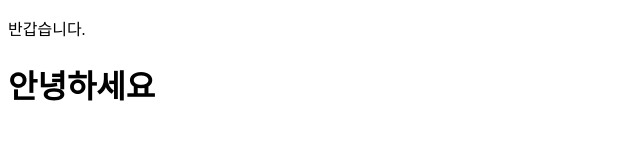
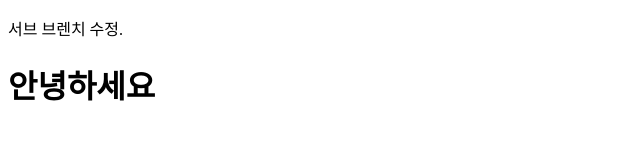
Before and after one commit to tubi55/merge, a plain HTML site: page index.html in a window 1280 px wide. Shown: the full height of the page, 0-640 px from the left. Drawn offline with Linux system fonts and the light colour scheme.

Commit message:
서브 브랜치 수정

```diff
--- a/index.html
+++ b/index.html
@@ -7,7 +7,7 @@
    <title>Document</title>
 </head>
 <body>
-   <p>반갑습니다.</p>
+   <p>서브 브렌치 수정.</p>
    <h1>안녕하세요</h1>
 </body>
 </html>
```
